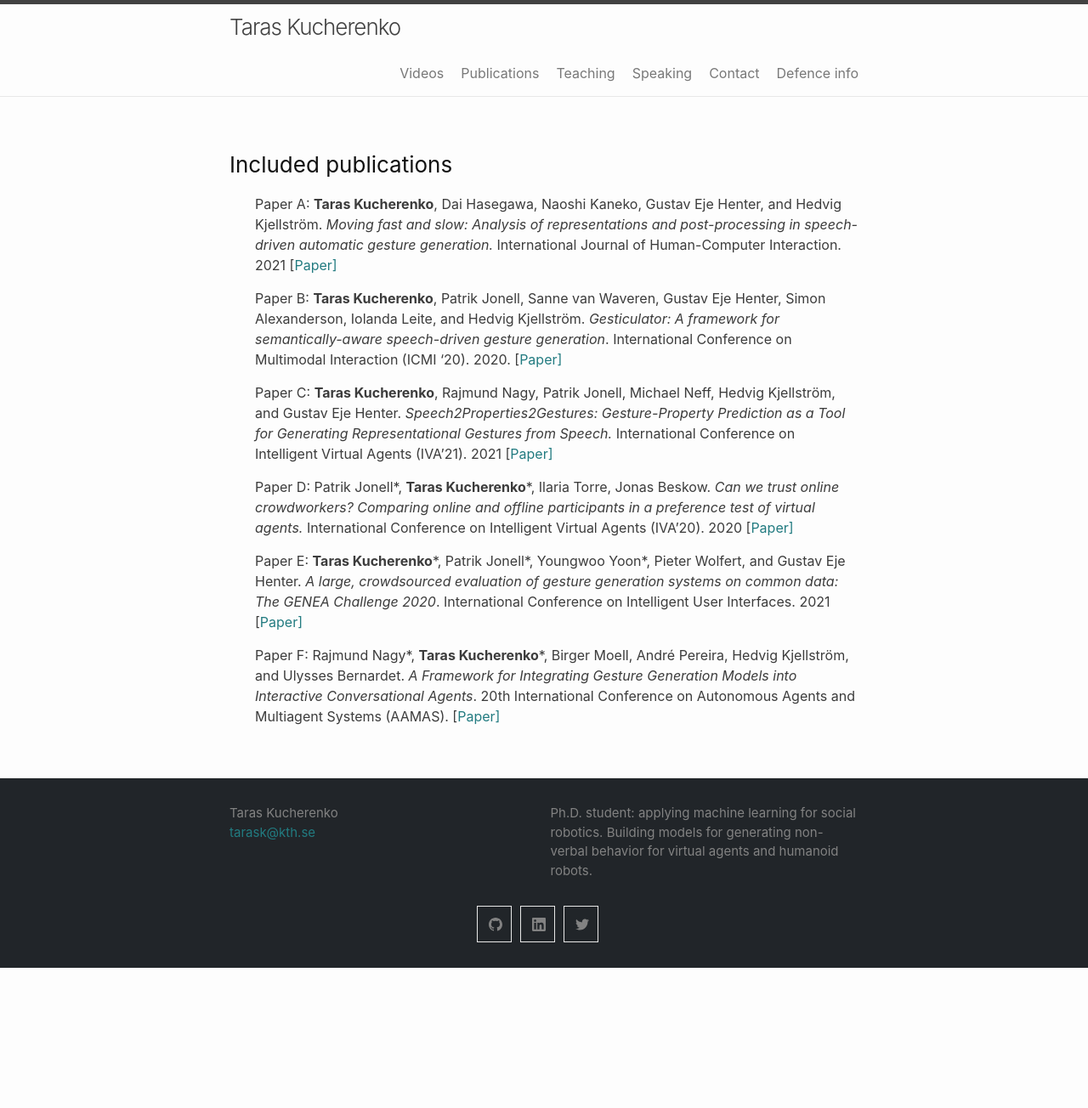
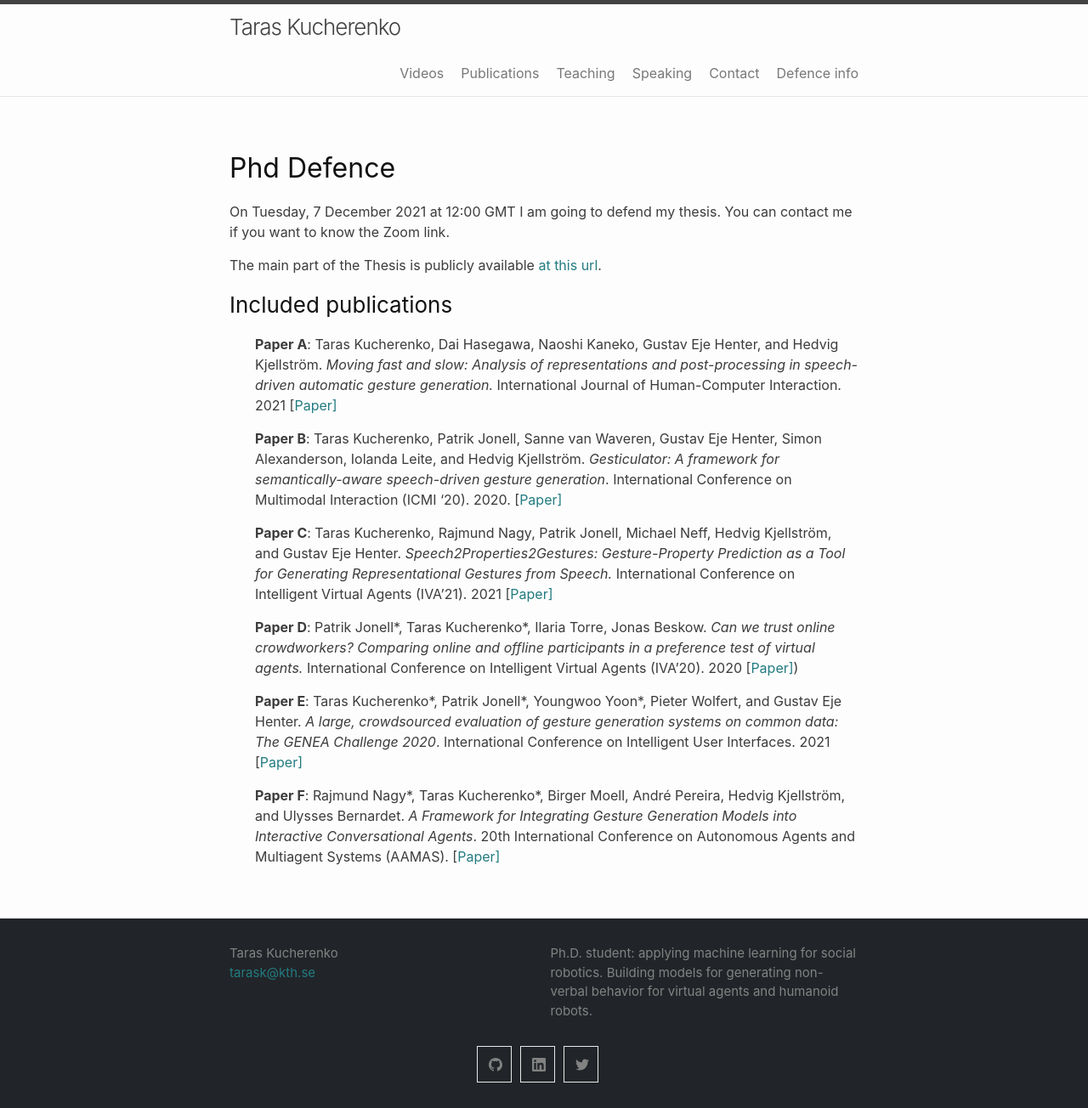
Before and after one commit to Svito-zar/Svito-zar.github.io, a Jekyll site: the page built from _pages/defence.md, in a window 1280 px wide. Shown: the whole page at 85% size. Built offline with Jekyll 4.4.1, drawn with Linux system fonts in a browser that asks for light colours; before the commit the page ends 1139 px from its top, so only the background shows below that.

Commit message:
finalize defence page

```diff
--- a/_pages/defence.md
+++ b/_pages/defence.md
@@ -4,18 +4,24 @@ title: Defence info
 permalink: /defence/
 ---
 
+## Phd Defence
+
+On Tuesday, 7 December 2021 at 12:00 GMT I am going to defend my thesis. You can contact me if you want to know the Zoom link.
+
+The main part of the Thesis is publicly available [at this url](http://kth.diva-portal.org/smash/get/diva2:1609615/FULLTEXT01.pdf).
+
 ### Included publications
 
-* Paper A: **Taras  Kucherenko**,  Dai  Hasegawa, Naoshi Kaneko, Gustav  Eje  Henter, and Hedvig Kjellström.
+* **Paper A**: Taras  Kucherenko,  Dai  Hasegawa, Naoshi Kaneko, Gustav  Eje  Henter, and Hedvig Kjellström.
 *Moving fast and slow: Analysis of representations and post-processing in speech-driven automatic gesture generation.* International Journal of Human-Computer Interaction. 2021
-\[[Paper\]](https://www.tandfonline.com/doi/full/10.1080/10447318.2021.1883883)
+\[[Paper\]](https://www.tandfonline.com/doi/epub/10.1080/10447318.2021.1883883?needAccess=true)
 
-* Paper B: **Taras Kucherenko**, Patrik Jonell, Sanne van Waveren, Gustav Eje Henter, Simon Alexanderson, Iolanda Leite, and Hedvig Kjellström. *Gesticulator: A framework for semantically-aware speech-driven gesture generation*. International Conference on Multimodal Interaction (ICMI '20). 2020. \[[Paper\]](../papers/Gesticulator_ICMI_2020.pdf)
+* **Paper B**: Taras Kucherenko, Patrik Jonell, Sanne van Waveren, Gustav Eje Henter, Simon Alexanderson, Iolanda Leite, and Hedvig Kjellström. *Gesticulator: A framework for semantically-aware speech-driven gesture generation*. International Conference on Multimodal Interaction (ICMI '20). 2020. \[[Paper\]](../papers/Gesticulator_ICMI_2020.pdf)
 
-* Paper C:  **Taras Kucherenko**, Rajmund Nagy, Patrik Jonell, Michael Neff, Hedvig Kjellström, and Gustav Eje Henter. *Speech2Properties2Gestures: Gesture-Property Prediction as a Tool for Generating Representational Gestures from Speech.* International Conference on Intelligent Virtual Agents (IVA’21). 2021 \[[Paper\]](https://dl.acm.org/doi/10.1145/3472306.3478333?cid=99659309831)
+* **Paper C**:  Taras Kucherenko, Rajmund Nagy, Patrik Jonell, Michael Neff, Hedvig Kjellström, and Gustav Eje Henter. *Speech2Properties2Gestures: Gesture-Property Prediction as a Tool for Generating Representational Gestures from Speech.* International Conference on Intelligent Virtual Agents (IVA’21). 2021 \[[Paper\]](../papers/Speech2Properties2Gestures.pdf)
 
-* Paper D: Patrik Jonell\*, **Taras Kucherenko**\*, Ilaria Torre, Jonas Beskow. *Can we trust online crowdworkers? Comparing online and offline participants in a preference test of virtual agents.* International Conference on Intelligent Virtual Agents (IVA'20). 2020 \[[Paper\]](https://dl.acm.org/doi/10.1145/3383652.3423860?cid=99659309831)
+* **Paper D**: Patrik Jonell\*, Taras Kucherenko\*, Ilaria Torre, Jonas Beskow. *Can we trust online crowdworkers? Comparing online and offline participants in a preference test of virtual agents.* International Conference on Intelligent Virtual Agents (IVA'20). 2020 \[[Paper\]](../papers/Can_we_trust_online_crowd_workers_2020.pdf))
 
-* Paper E: **Taras Kucherenko**\*, Patrik Jonell\*, Youngwoo Yoon\*, Pieter Wolfert, and Gustav Eje Henter. *A large, crowdsourced evaluation of gesture generation systems on common data: The GENEA Challenge 2020*. International Conference on Intelligent User Interfaces. 2021 \[[Paper\]](https://dl.acm.org/doi/pdf/10.1145/3397481.3450692)
+* **Paper E**: Taras Kucherenko\*, Patrik Jonell\*, Youngwoo Yoon\*, Pieter Wolfert, and Gustav Eje Henter. *A large, crowdsourced evaluation of gesture generation systems on common data: The GENEA Challenge 2020*. International Conference on Intelligent User Interfaces. 2021 \[[Paper\]](https://dl.acm.org/doi/pdf/10.1145/3397481.3450692)
 
-* Paper F: Rajmund Nagy\*, **Taras Kucherenko**\*, Birger Moell, André Pereira, Hedvig Kjellström, and Ulysses Bernardet. *A Framework for Integrating Gesture Generation Models into Interactive Conversational Agents*. 20th International Conference on Autonomous Agents and Multiagent Systems (AAMAS). \[[Paper\]](http://www.ifaamas.org/Proceedings/aamas2021/pdfs/p1779.pdf)
+* **Paper F**: Rajmund Nagy\*, Taras Kucherenko\*, Birger Moell, André Pereira, Hedvig Kjellström, and Ulysses Bernardet. *A Framework for Integrating Gesture Generation Models into Interactive Conversational Agents*. 20th International Conference on Autonomous Agents and Multiagent Systems (AAMAS). \[[Paper\]](http://www.ifaamas.org/Proceedings/aamas2021/pdfs/p1779.pdf)
```
